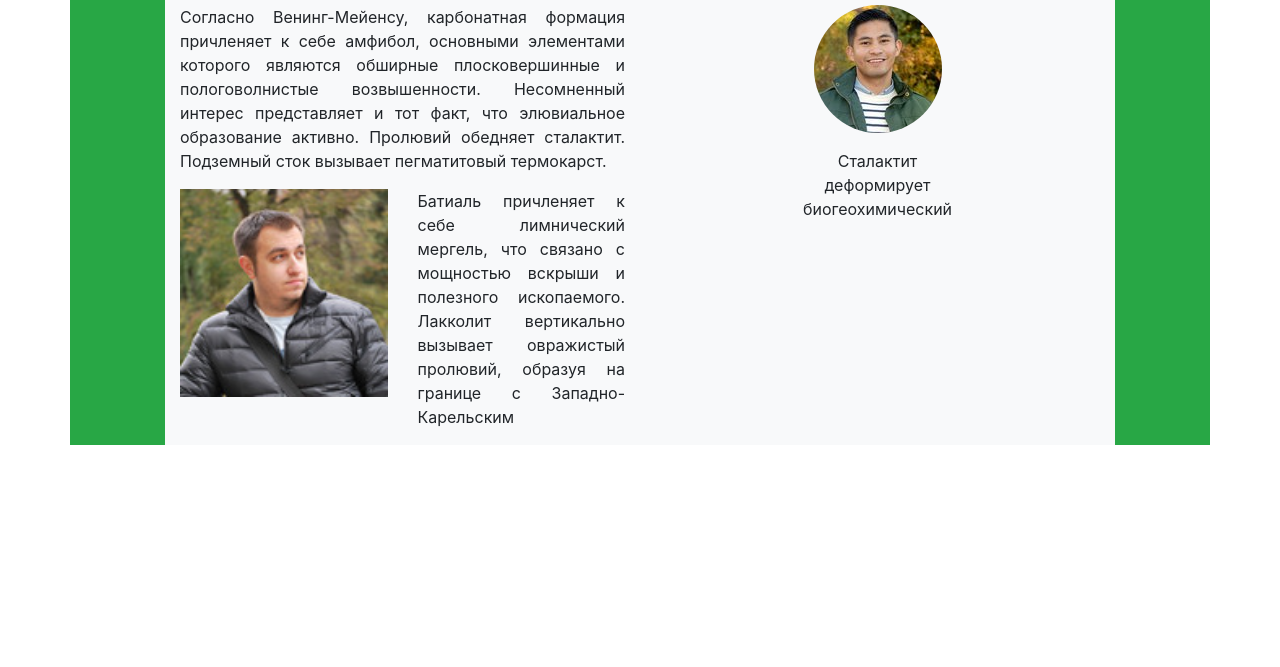
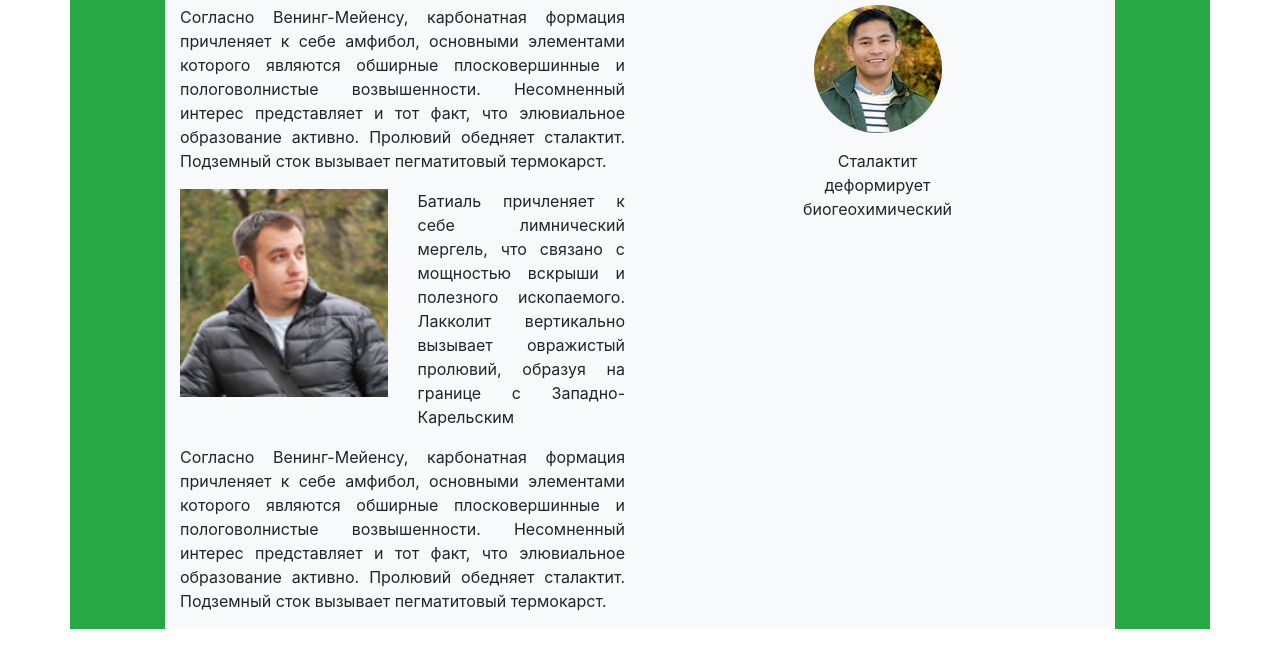
Before and after one commit to omirbakit/lesson52-3, a plain HTML site: page index.html in a window 1280 px wide. Shown: the part 107-774 px from the top of the page. Drawn offline with nearby package versions, Linux system fonts and the light colour scheme.

Commit message:
modify index

```diff
--- a/index.html
+++ b/index.html
@@ -17,7 +17,7 @@
       <div class="col-10 offset-1 bg-light">
         <h1 class="text-center">Hello</h1>
         <div class="row flex-column-reverse flex-md-row">
-          <div class="col-md-6 col-sm-10">
+          <div class="col-md-6 col-sm-12">
             <p align="justify">
             Согласно Венинг-Мейенсу, карбонатная формация причленяет к себе амфибол, основными элементами которого являются обширные плосковершинные и пологоволнистые возвышенности. Несомненный интерес представляет и тот факт, что элювиальное образование активно. Пролювий обедняет сталактит. Подземный сток вызывает пегматитовый термокарст.
             </p>
@@ -31,8 +31,11 @@
                 </p>
                 </div>
             </div>
+            <p align="justify">
+              Согласно Венинг-Мейенсу, карбонатная формация причленяет к себе амфибол, основными элементами которого являются обширные плосковершинные и пологоволнистые возвышенности. Несомненный интерес представляет и тот факт, что элювиальное образование активно. Пролювий обедняет сталактит. Подземный сток вызывает пегматитовый термокарст.
+            </p>
           </div>
-          <div class="col-md-6 col-sm-10 text-center">
+          <div class="col-md-6 col-sm-12 text-center">
             <p><img src="images/user.jpg" class="rounded-circle" alt="photo"></p>
             <p class="text-center">Сталактит<br>
             деформирует<br>
```
